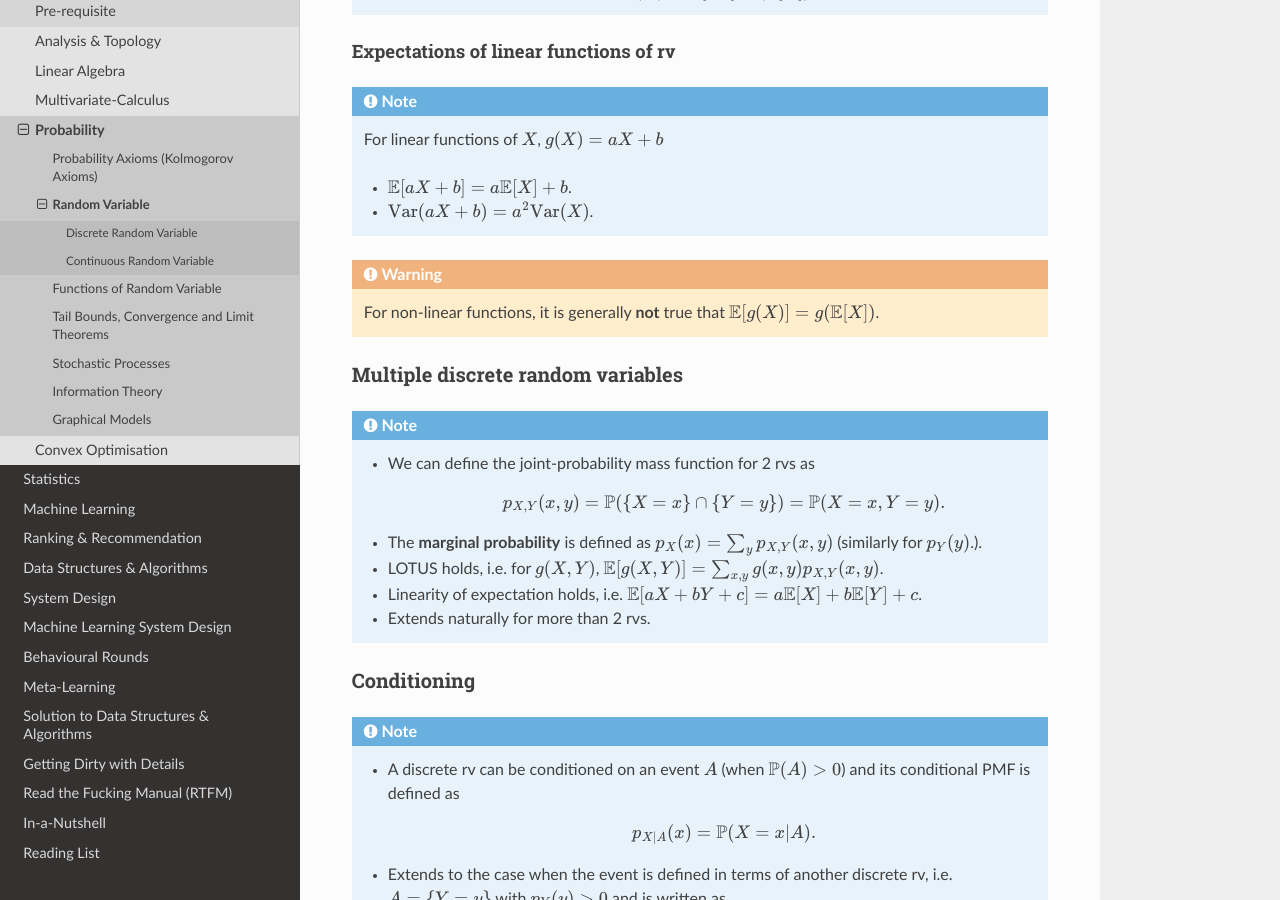
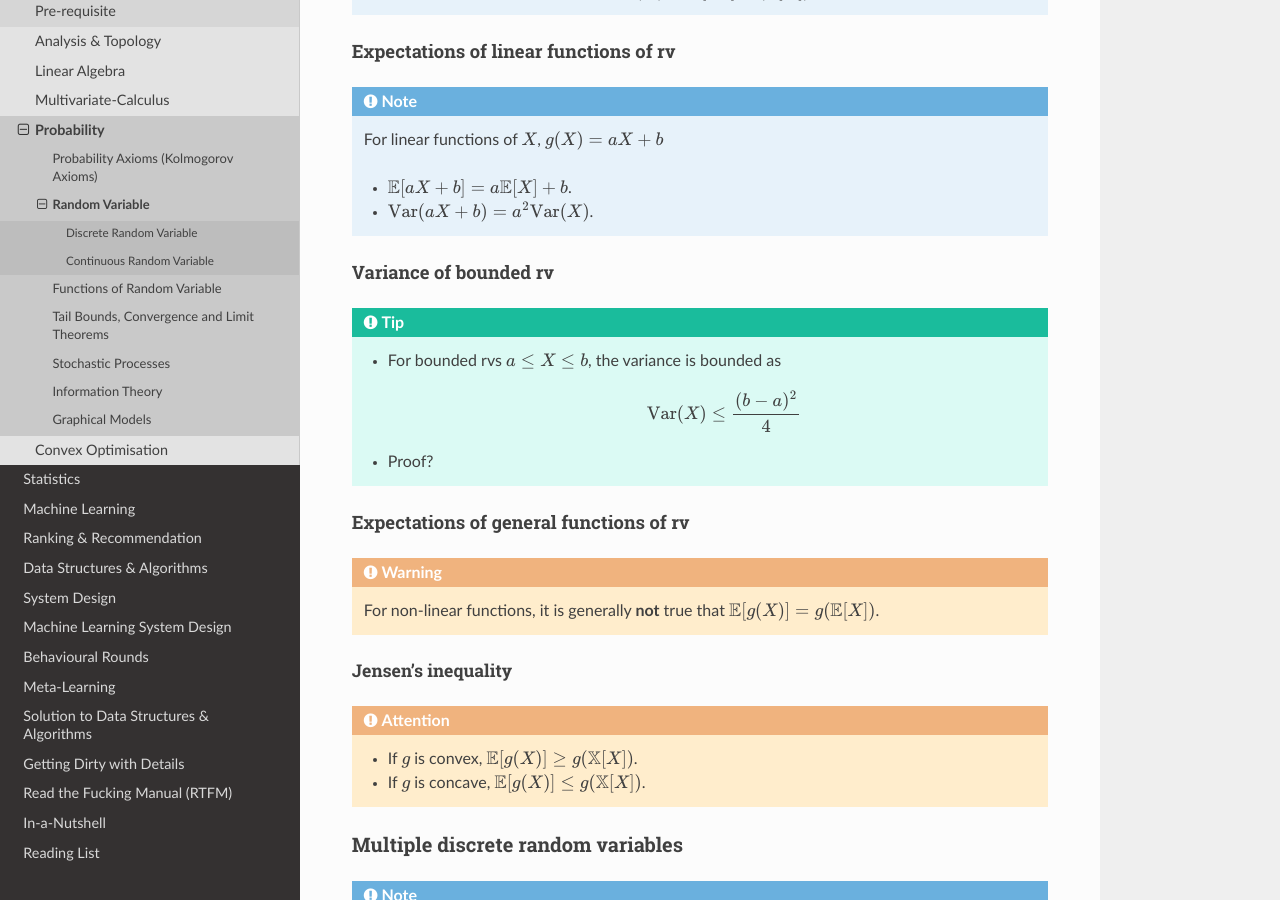
Before and after one commit to uselesstechjunks/leetcode, a Sphinx documentation site: the page built from docs/source/math/prob/rv.rst, in a window 1280 px wide and 900 px high, scrolled down 1652 px. Built offline with Sphinx 7.4.7 and the Read the Docs theme 2.0.0, drawn with Linux system fonts in a browser that asks for light colours.

Commit message:
Update rv.rst

```diff
--- a/docs/source/math/prob/rv.rst
+++ b/docs/source/math/prob/rv.rst
@@ -63,8 +63,24 @@ Expectations of linear functions of rv
 	* :math:`\mathbb{E}[aX+b]=a\mathbb{E}[X]+b`.
 	* :math:`\mathrm{Var}(aX+b)=a^2\mathrm{Var}(X)`.
 
+Variance of bounded rv
+--------------------------------------------------------
+.. tip::
+	* For bounded rvs :math:`a\leq X\leq b`, the variance is bounded as
+
+		.. math:: \mathrm{Var}(X)\leq\frac{(b-a)^2}{4}
+	* Proof?
+
+Expectations of general functions of rv
+--------------------------------------------------------
 ..  warning::
 	For non-linear functions, it is generally **not** true that :math:`\mathbb{E}[g(X)]=g(\mathbb{E}[X])`.
+
+Jensen's inequality
+^^^^^^^^^^^^^^^^^^^^^^^^^^^^^^^^^^^^^^^^^^^^^^^^^^^^^^^^
+.. attention::
+	* If :math:`g` is convex, :math:`\mathbb{E}[g(X)]\geq g(\mathbb{X}[X])`.
+	* If :math:`g` is concave, :math:`\mathbb{E}[g(X)]\leq g(\mathbb{X}[X])`.
 
 Multiple discrete random variables
 ======================================================
```
